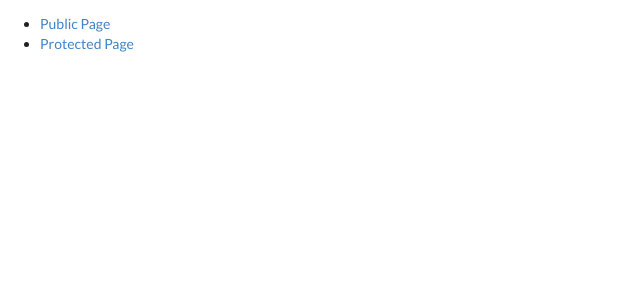
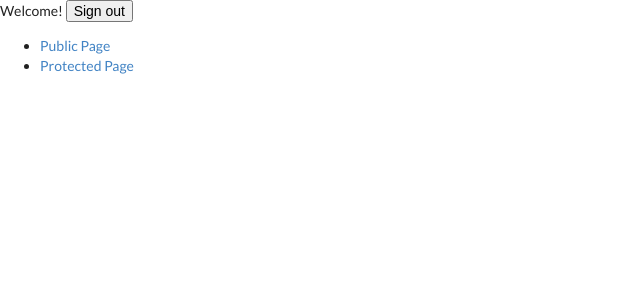
Before and after one commit to nadishsood/WouldYouRather-SPA, a React (Create React App) app: page /login in a window 1280 px wide. Both pictures are taken after a click on the button "Log in". Shown: the top 300 px of the page, without its empty margins (0-640 px from the left). Built offline with nearby package versions, Linux system fonts and the light colour scheme.

Commit message:
Adds Logout functionality

```diff
--- a/src/components/App.js
+++ b/src/components/App.js
@@ -11,6 +11,7 @@ import {
 import Public from './Public';
 import Protected from "./Protected";
 import Login from './Login';
+import AuthButton from './AuthButton';
 
 
 export const fakeAuth = {
@@ -44,6 +45,8 @@ export default function App() {
   return (
     <Router>
       <div>
+        <AuthButton />
+
         <ul>
           <li>
             <Link to="/public">Public Page</Link>
--- /dev/null
+++ b/src/components/AuthButton.js
@@ -0,0 +1,23 @@
+import React from 'react';
+import { fakeAuth } from "./App";
+import { withRouter }from "react-router-dom";
+
+
+const AuthButton = withRouter(({ history }) =>
+  fakeAuth.isAuthenticated ? (
+    <p>
+      Welcome!{" "}
+      <button
+        onClick={() => {
+          fakeAuth.signout(() => history.push("/"));
+        }}
+      >
+        Sign out
+      </button>
+    </p>
+  ) : (
+    <p>You are not logged in.</p>
+  )
+);
+
+export default AuthButton;
```
